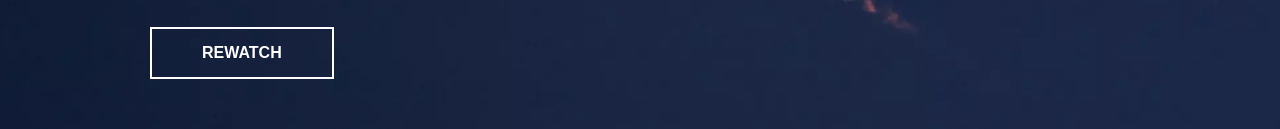
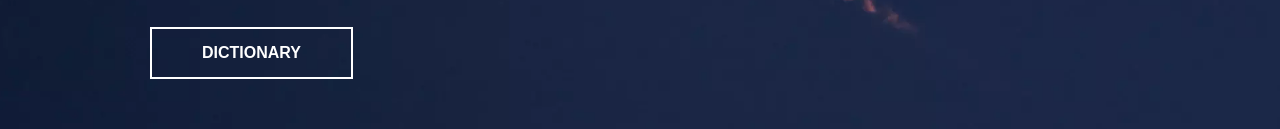
Before and after one commit to AnsyGitHub/SpaceX-Landing-Page, a plain HTML site: page index.html in a window 1280 px wide. Shown: the part 517-646 px from the top of the page. Drawn offline with Linux system fonts and the light colour scheme; a web font is replaced by a local one.

Commit message:
Update index.html
Integrated Dictionary to showcase the project on GitHub Pages

```diff
--- a/index.html
+++ b/index.html
@@ -35,9 +35,9 @@
       <div class="section-inner">
         <h4>Upcoming Launch</h4>
         <h2>CRS-25 Mission</h2>
-        <a href="#" class="btn">
+        <a href="dictionary/index.html" class="btn">
           <div class="hover"></div>
-          <span>Rewatch</span>
+          <span>Dictionary</span>
         </a>
       </div>
     </section>
```
